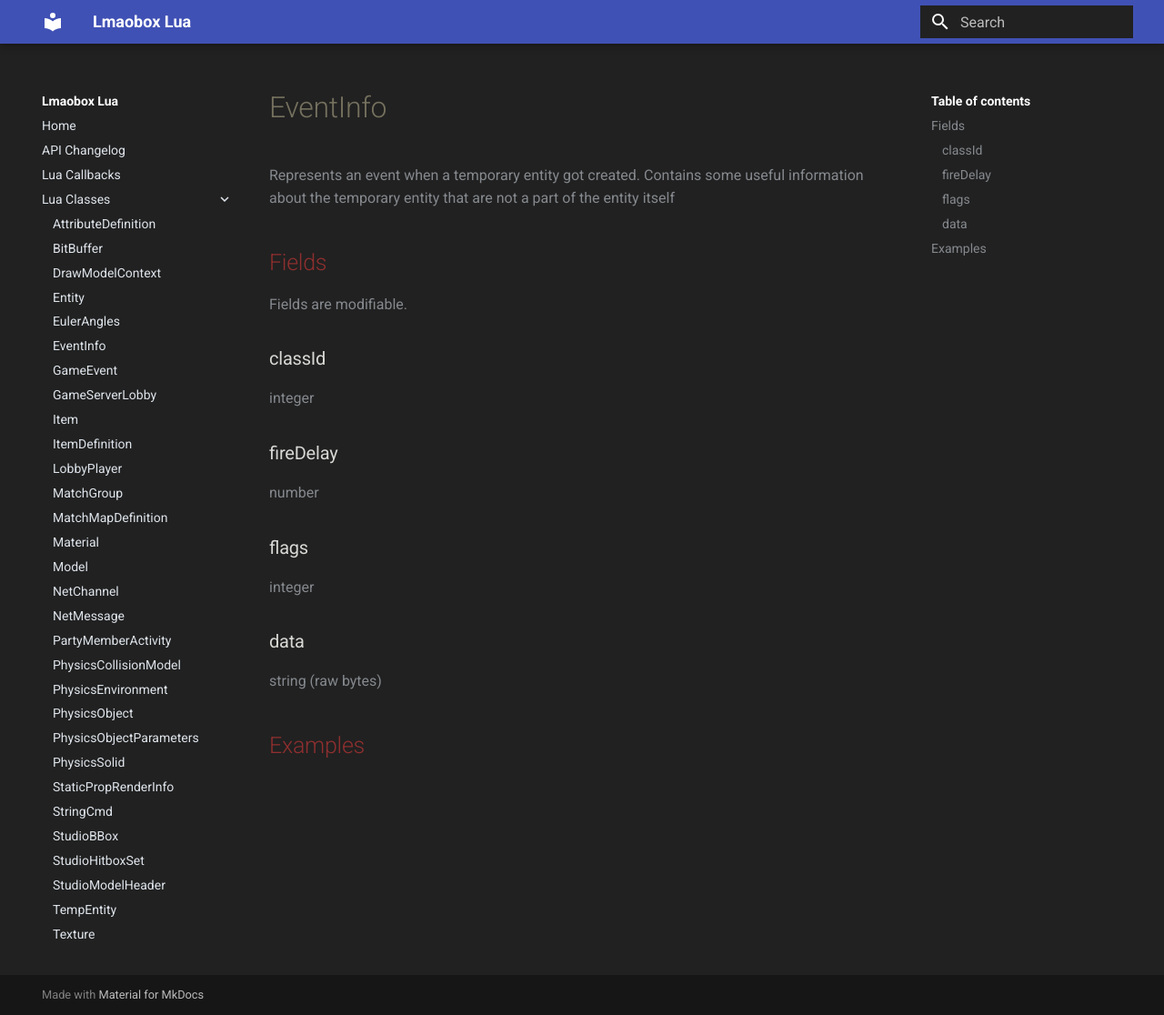
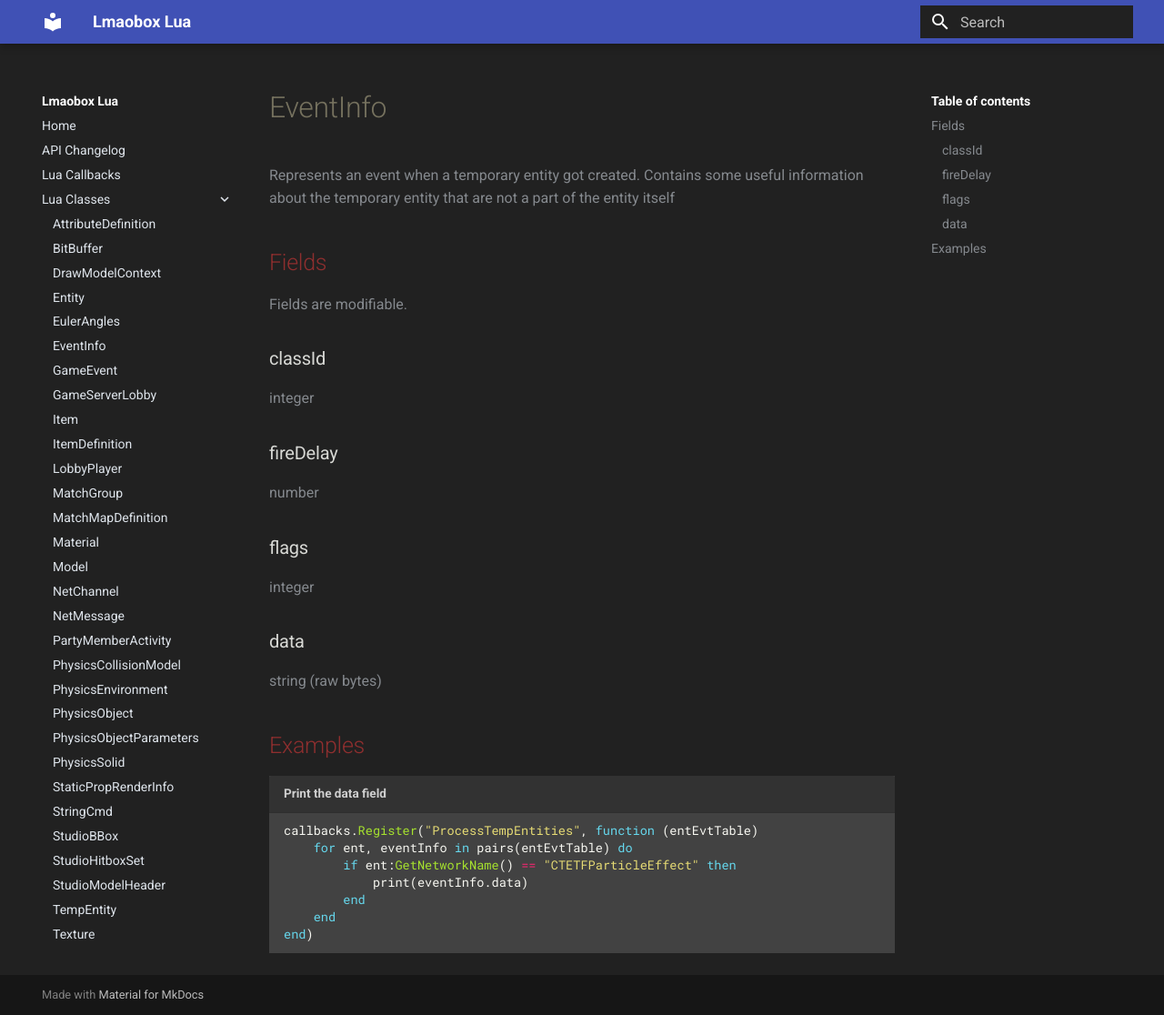
Before and after one commit to uosq/docs, an MkDocs documentation site: the page built from docs/Lua_Classes/EventInfo.md, in a window 1280 px wide and 1116 px high. Shown: the whole window at 91% size. Built offline with MkDocs 1.6.1 and Material for MkDocs 9.7.7, drawn with Linux system fonts in a browser that asks for light colours.

Commit message:
Add example for in EventInfo.md
Added example usage for EventInfo.

````diff
--- a/docs/Lua_Classes/EventInfo.md
+++ b/docs/Lua_Classes/EventInfo.md
@@ -23,3 +23,13 @@ integer
 string (raw bytes)
 
 ## Examples
+
+``` lua title="Print the data field"
+callbacks.Register("ProcessTempEntities", function (entEvtTable)
+    for ent, eventInfo in pairs(entEvtTable) do
+        if ent:GetNetworkName() == "CTETFParticleEffect" then
+            print(eventInfo.data)
+        end
+    end
+end)
+```
````
